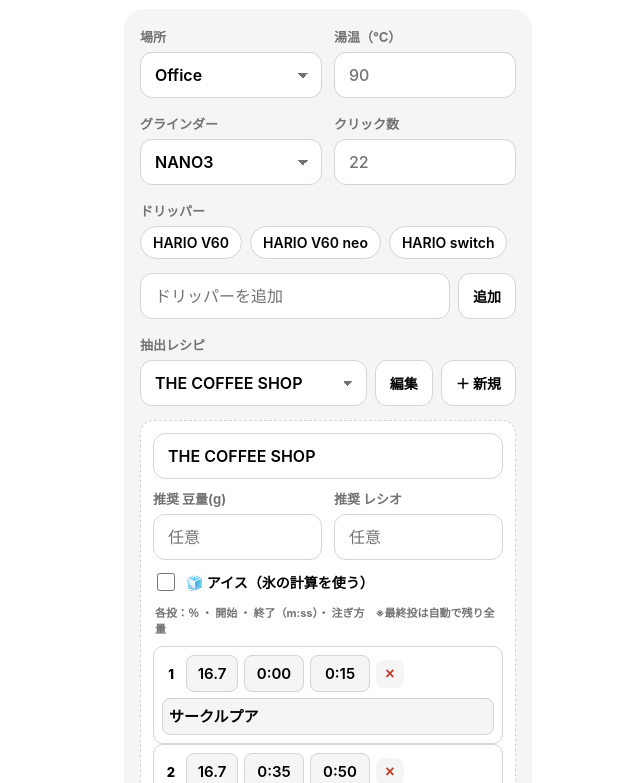
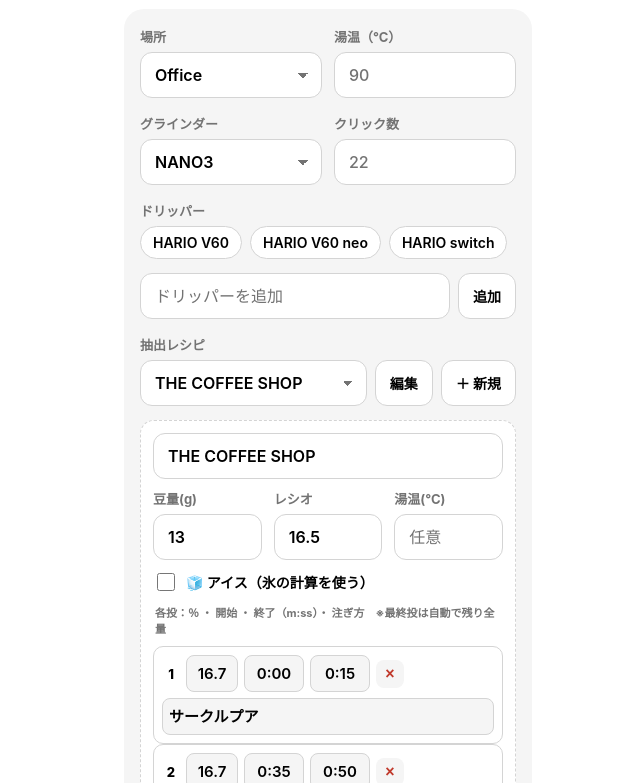
Before and after one commit to satoshi19860811-cloud/coffee-pour, a plain HTML site: page index.html in a window 1280 px wide. Both pictures are taken after a click on the button "編集". Shown: the part 997-1780 px from the top of the page, without its empty margins (312-952 px from the left). Drawn offline with Linux system fonts and the light colour scheme.

Commit message:
Add files via upload

```diff
--- a/index.html
+++ b/index.html
@@ -288,8 +288,9 @@
             <div id="recipeForm" class="inline-form" hidden>
               <input id="recipeName" class="control" type="text" placeholder="レシピ名（例: My V60）">
               <div class="row2">
-                <div class="field"><label for="recipeBeans">推奨 豆量(g)</label><input id="recipeBeans" class="control" type="text" inputmode="decimal" placeholder="任意"></div>
-                <div class="field"><label for="recipeRatio">推奨 レシオ</label><input id="recipeRatio" class="control" type="text" inputmode="decimal" placeholder="任意"></div>
+                <div class="field"><label for="recipeBeans">豆量(g)</label><input id="recipeBeans" class="control" type="text" inputmode="decimal" placeholder="任意"></div>
+                <div class="field"><label for="recipeRatio">レシオ</label><input id="recipeRatio" class="control" type="text" inputmode="decimal" placeholder="任意"></div>
+                <div class="field"><label for="recipeTemp">湯温(℃)</label><input id="recipeTemp" class="control" type="text" inputmode="numeric" placeholder="任意"></div>
               </div>
               <label class="ice-toggle"><input id="recipeIced" type="checkbox"> 🧊 アイス（氷の計算を使う）</label>
               <div id="iceFields" class="ice-fields" hidden>
@@ -367,6 +368,7 @@
     const RECIPE_KEY = 'brewRecipes_v1';
     const BUILTIN_RECIPES = [{
       id: 'coffeeshop', name: 'THE COFFEE SHOP', builtin: true,
+      defaults: { beans: 13, ratio: 16.5 },
       pours: [
         { pct: 16.7, start: 0,   end: 15,  method: 'サークルプア' },
         { pct: 16.7, start: 35,  end: 50,  method: 'サークルプア' },
@@ -375,7 +377,7 @@
       ]
     }, {
       id: 'iced', name: '急冷式アイスコーヒー', builtin: true, iced: true,
-      defaults: { beans: 20, ratio: 10, ice: 175 },
+      defaults: { beans: 20, ratio: 10, ice: 175, waterTemp: 90 },
       iceRatio: { min: 7.5, max: 10 },
       pours: [
         { pct: 20, start: 0,   end: 45,  method: '蒸らし' },
@@ -383,6 +385,15 @@
         { pct: 20, start: 60,  end: 70,  method: 'サークルプア' },
         { pct: 20, start: 80,  end: 90,  method: 'サークルプア' },
         { pct: 20, start: 100, end: 110, method: 'サークルプア' }
+      ]
+    }, {
+      id: 'iced_light', name: '浅煎りアイス（後入れ急冷）', builtin: true, iced: true,
+      defaults: { beans: 18, ratio: 8.9, ice: 60, waterTemp: 88 },
+      iceRatio: { min: 3, max: 3.5 },
+      pours: [
+        { pct: 25,   start: 0,  end: 40, method: '蒸らし' },
+        { pct: 37.5, start: 40, end: 58, method: 'サークルプア' },
+        { pct: 37.5, start: 70, end: 90, method: 'サークルプア' }
       ]
     }];
     let userRecipes = loadJSON(RECIPE_KEY, []);
@@ -603,6 +614,7 @@
       if (d.beans != null) beansEl.value = d.beans;
       if (d.ratio != null) ratio = d.ratio;
       if (d.ice != null) iceEl.value = d.ice;
+      if (d.waterTemp != null) gid('waterTemp').value = d.waterTemp;
     }
     recipeSelect.addEventListener('change', () => {
       activeRecipeId = recipeSelect.value;
@@ -651,6 +663,7 @@
       gid('recipeName').value = recipe.name || '';
       gid('recipeBeans').value = (recipe.defaults && recipe.defaults.beans != null) ? recipe.defaults.beans : '';
       gid('recipeRatio').value = (recipe.defaults && recipe.defaults.ratio != null) ? recipe.defaults.ratio : '';
+      gid('recipeTemp').value = (recipe.defaults && recipe.defaults.waterTemp != null) ? recipe.defaults.waterTemp : '';
       recipeIcedEl.checked = !!recipe.iced;
       iceFieldsEl.hidden = !recipe.iced;
       gid('recipeIceAmt').value = (recipe.defaults && recipe.defaults.ice != null) ? recipe.defaults.ice : '';
@@ -662,7 +675,7 @@
     }
     function resetRecipeForm() {
       gid('recipeName').value = '';
-      gid('recipeBeans').value = ''; gid('recipeRatio').value = '';
+      gid('recipeBeans').value = ''; gid('recipeRatio').value = ''; gid('recipeTemp').value = '';
       recipeIcedEl.checked = false; iceFieldsEl.hidden = true;
       gid('recipeIceAmt').value = ''; gid('recipeIceMin').value = ''; gid('recipeIceMax').value = '';
       pourRowsEl.innerHTML = '';
@@ -697,6 +710,7 @@
       const defaults = {};
       const rb = parseFloat(gid('recipeBeans').value); if (!isNaN(rb)) defaults.beans = rb;
       const rr = parseFloat(gid('recipeRatio').value); if (!isNaN(rr)) defaults.ratio = rr;
+      const rt = parseFloat(gid('recipeTemp').value); if (!isNaN(rt)) defaults.waterTemp = rt;
       const iced = recipeIcedEl.checked;
       let iceRatio = null;
       if (iced) {
```
